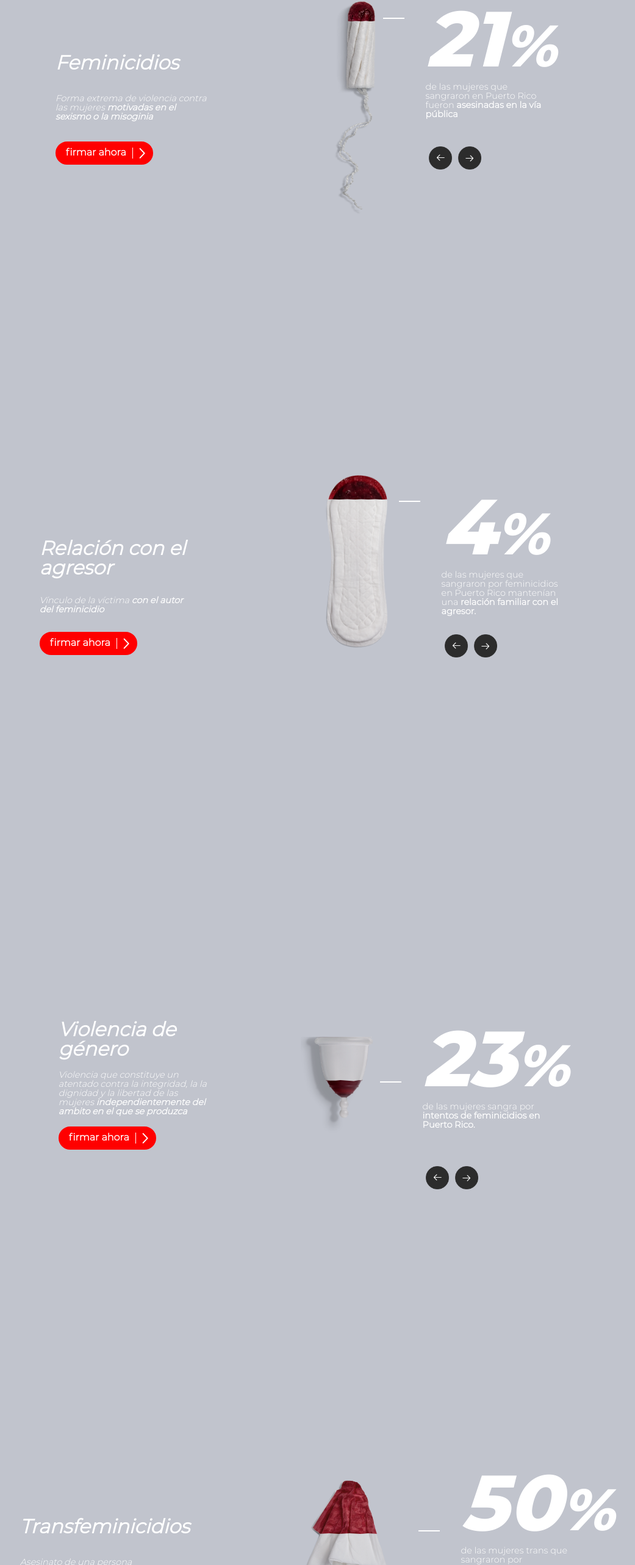
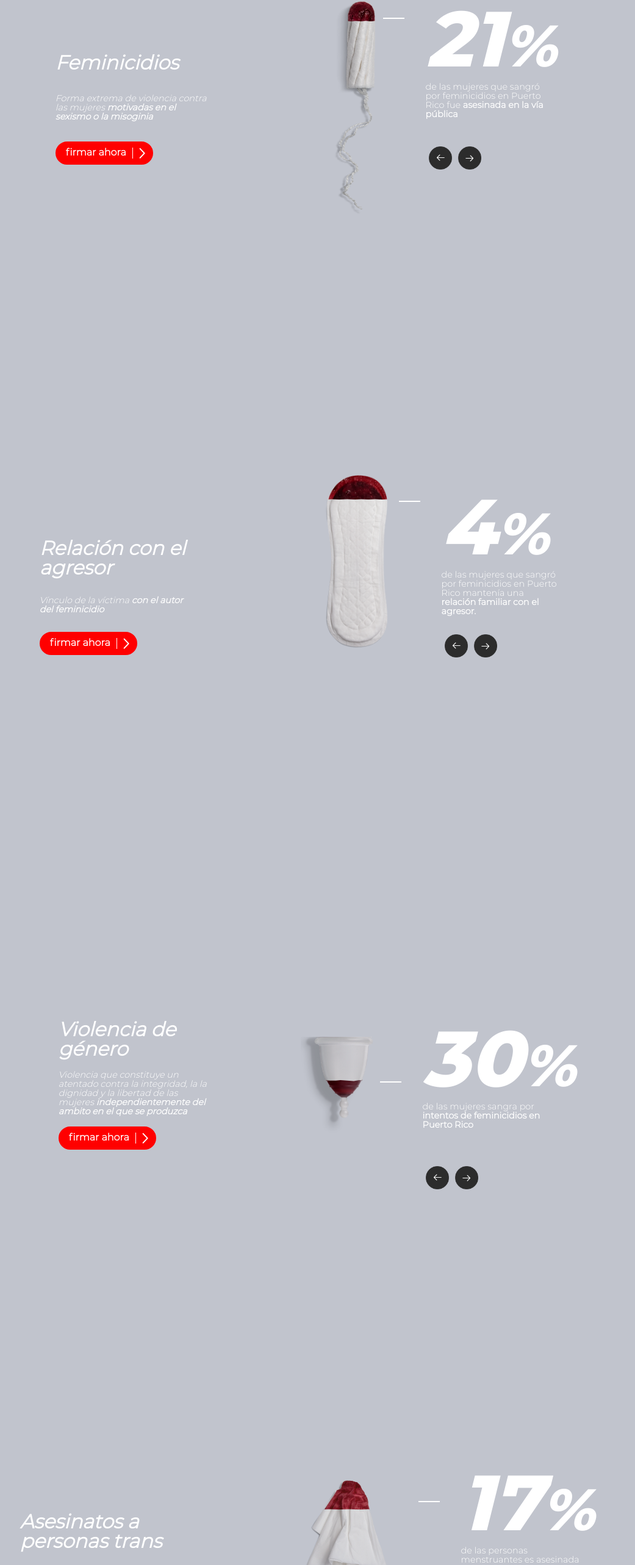
Before and after one commit to joseub71/bloody-data, a React (Create React App) app: page / in a window 1280 px wide. Shown: the part 1021-3587 px from the top of the page at 61% size, without its empty margins (140-1181 px from the left). Built offline with nearby package versions, Linux system fonts and the light colour scheme; no server answers.

Commit message:
change text and animation form pr

```diff
--- a/src/App.js
+++ b/src/App.js
@@ -68,7 +68,7 @@ class App extends Component {
   componentDidMount(){
     callCurrentCountry().then( response => {
       if (response && response.data.country) {
-        // response.data.country = 'other'
+        response.data.country = 'other'
         if (response.data.country !== 'VE' && response.data.country !== 'PR') {
           this.setState({modalCountry: true })
         }else{
--- a/src/components/copa/Copa.js
+++ b/src/components/copa/Copa.js
@@ -23,9 +23,9 @@ class Copa extends Component {
                         dark: ''
                     },
                     1: {
-                        percentage: '23',
+                        percentage: '30',
                         description: 'de las mujeres sangra por',
-                        dark: 'intentos de feminicidios en Puerto Rico.'
+                        dark: 'intentos de feminicidios en Puerto Rico'
                     },
                     2: {
                         percentage: '83',
--- a/src/components/menu/Menu.js
+++ b/src/components/menu/Menu.js
@@ -87,7 +87,7 @@ class Header extends Component {
                                     <a href="/#copa"> Violencia de genero </a>
                             </li>
                             <li>
-                                    <a href="/#tissu"> Transfemicidios </a>
+                                    <a href="/#tissu"> Asesinatos a personas trans </a>
                             </li>
                         </ul>
                     </li>
--- a/src/components/tampon/Tampon.js
+++ b/src/components/tampon/Tampon.js
@@ -24,23 +24,23 @@ class Tampon extends Component {
                     },
                     1: {
                         percentage: '21',
-                        description: 'de las mujeres que sangraron en Puerto Rico fueron',
-                        dark: 'asesinadas en la vía pública'
+                        description: 'de las mujeres que sangró por feminicidios en Puerto Rico fue',
+                        dark: 'asesinada en la vía pública'
                     },
                     2: {
                         percentage: '25',
-                        description: 'de las mujeres que sangraron en Puerto Rico fueron',
-                        dark: 'asesinadas en su hogar'
+                        description: 'de las mujeres que sangró por feminicidios en Puerto Rico fue',
+                        dark: 'asesinada en su hogar'
                     },
                     3: {
                         percentage: '32',
-                        description: 'de las mujeres que sangraron en Puerto Rico fueron',
-                        dark: 'asesinadas con armas de fuego'
+                        description: 'de las mujeres que sangró por feminicidios en Puerto Rico fue',
+                        dark: 'asesinada con armas de fuego'
                     },
                     4: {
                         percentage: '38',
-                        description: 'de las mujeres que sangraron por feminicidios en Puerto Rico',
-                        dark: 'no han tenido resolución de sus casos'
+                        description: 'de los casos de mujeres que sangraron a raíz de un feminicidio',
+                        dark: 'aún no se ha esclarecido'
                     }
                 },
                 VE:{
--- a/src/components/tissu/Tissu.css
+++ b/src/components/tissu/Tissu.css
@@ -28,12 +28,15 @@
     height: 0vh
 }
 .image-tissu-blod1{
+    height: 6vh
+}
+.image-tissu-blod2{
     height: 11vh
 }
-.image-tissu-blod2{
+.image-tissu-blod3{
     height: 18vh
 }
-.image-tissu-blod3{
+.image-tissu-blod4{
     height: 31vh
 }
 
@@ -42,13 +45,16 @@
 }
 
 .top-div-percentage-progress-tissu1{
+    height: 7vh
+}
+
+.top-div-percentage-progress-tissu2{
     height: 13vh
 }
 
-.top-div-percentage-progress-tissu2{
+.top-div-percentage-progress-tissu3{
     height: 20vh
 }
-
-.top-div-percentage-progress-tissu3{
+.top-div-percentage-progress-tissu4{
     height: 23vh
 }
--- a/src/components/tissu/Tissu.js
+++ b/src/components/tissu/Tissu.js
@@ -23,19 +23,24 @@ class Tissu extends Component {
                         dark: ''
                     },
                     1: {
-                        percentage: '50',
-                        description: 'de las mujeres trans que sangraron por transfeminicidios en Puerto Rico',
-                        dark: 'conocían a su agresor.'
+                        percentage: '17',
+                        description: 'de las personas menstruantes es asesinada en Puerto Rico',
+                        dark: 'por crímenes de odio'
                     },
                     2: {
-                        percentage: '83',
-                        description: 'las mujeres trans que sangraron por transfeminicidios en Puerto Rico fueron',
-                        dark: 'asesinadas con un arma de fuego.'
+                        percentage: '50',
+                        description: 'de las mujeres trans que sangró por transfeminicidios en Puerto Rico',
+                        dark: 'conocía a su agresor.'
                     },
                     3: {
+                        percentage: '83',
+                        description: 'de las mujeres trans que sangró por transfeminicidios en Puerto Rico fue',
+                        dark: 'asesinada con un arma de fuego.'
+                    },
+                    4: {
                         percentage: '100',
-                        description: 'de las mujeres trans que sangraron por transfeminicidios en Puerto Rico fueron',
-                        dark: 'asesinadas en la vía pública.'
+                        description: 'de las mujeres trans que sangró por transfeminicidios en Puerto Rico fue',
+                        dark: 'asesinada en la vía pública.'
                     }
                 },
                 VE:{
@@ -129,11 +134,11 @@ class Tissu extends Component {
     eventTampon = (rigth) => {
         const currenTissu = this.state.tissu;
         if (rigth) {
-            if (currenTissu <= 2) {
+            if (currenTissu <= 3) {
                 this.setState({tissu: currenTissu+1})
             }
         }else {
-            if (currenTissu > 1 && currenTissu <= 3) {
+            if (currenTissu > 1 && currenTissu <= 4) {
                 this.setState({tissu: currenTissu-1})
             }
         }
@@ -147,7 +152,7 @@ class Tissu extends Component {
 
                     <div className="container-btn-descri show-desktop show-element-style">
 
-                        <span className="text-first"> Transfeminicidios </span>
+                        <span className="text-first"> Asesinatos a personas trans </span>
                         <p> Asesinato de una persona  transgénero <b> por su identidad  o expresion de genero </b> </p>
 
                         <div className="container-container-button-sign" onClick={  this.props.handlerModalEvent }>
@@ -179,7 +184,7 @@ class Tissu extends Component {
 {/*  */}
                     <div className="container-btn-descri show-desktop-mobile hide-element-style">
 
-                        <span className="text-first"> Transfeminicidios </span>
+                        <span className="text-first"> Asesinatos a personas trans </span>
                         <p> Asesinato de una persona  transgénero <b> por su identidad  o expresion de genero </b> </p>
 
                         <div className="container-container-button-sign" onClick={  this.props.handlerModalEvent }>
--- a/src/components/toalla/Toalla.js
+++ b/src/components/toalla/Toalla.js
@@ -24,17 +24,17 @@ class Toalla extends Component {
                     },
                     1: {
                         percentage: '4',
-                        description: 'de las mujeres que sangraron por feminicidios en Puerto Rico mantenían una',
+                        description: 'de las mujeres que sangró por feminicidios en Puerto Rico mantenía una',
                         dark: 'relación familiar con el agresor.'
                     },
                     2: {
                         percentage: '13',
-                        description: 'de las mujeres que sangraron por feminicidios en Puerto Rico fueron',
-                        dark: 'asesinadas por venganza o por sicarios.'
+                        description: 'de las mujeres que sangró por feminicidios en Puerto Rico fue',
+                        dark: 'asesinada por venganza o por sicarios.'
                     },
                     3: {
-                        percentage: '28',
-                        description: 'de las mujeres que sangraron por feminicidios en Puerto Rico mantenían una',
+                        percentage: '37',
+                        description: 'de las mujeres que sangró por feminicidios en Puerto Rico mantenía una',
                         dark: 'relación íntima con el agresor.'
                     }
                 },
```
